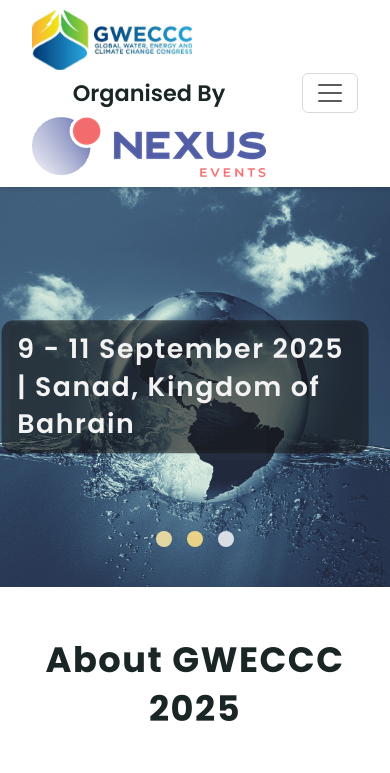
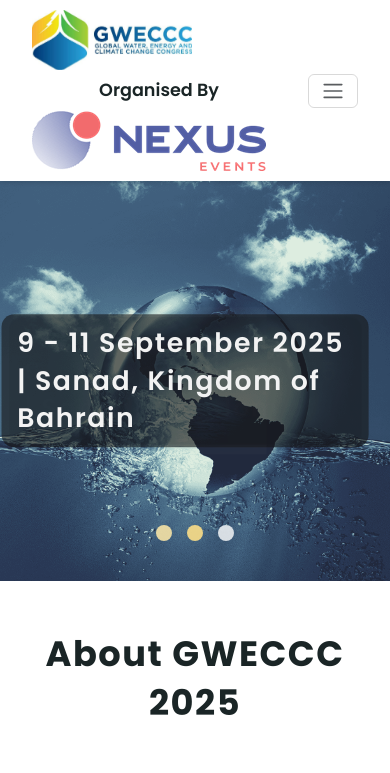
Before and after one commit to yashdotsharma/Event-Promotion-Website-for-GWECCC-2025, a plain HTML site: page index.html in a window 390 px wide. Shown: the top 773 px of the page. Drawn offline with nearby package versions, Linux system fonts and the light colour scheme.

Commit message:
Update styles.css

```diff
--- a/styles.css
+++ b/styles.css
@@ -21,11 +21,24 @@ header {
 }
 
 .navbar {
-    padding: 15px 0;
+    padding: 5px 0;
 }
 
-.logo, .partner-logo {
+.logos{
+    display: flex;
+}
+
+.logo {
+    height: 120px;
+    width: fit-content;
+    margin-right: 20px;
+    transition: transform 0.3s ease;
+}
+
+.partner-logo {
     height: 80px;
+    width: fit-content;
+    margin-right: 20px;
     transition: transform 0.3s ease;
 }
 
@@ -34,15 +47,15 @@ header {
 }
 
 .organised-by {
-    font-size: 1.6rem;
+    font-size: 25px;
     font-weight: 600;
     color: #1A2526;
-    margin-right: 20px;
+    /* margin-left: 20px; */
 }
 
 .nav-link {
     font-weight: 500;
-    font-size: 1.1rem;
+    font-size: 1.4rem;
     color: #1A2526 !important;
     text-transform: uppercase;
     letter-spacing: 1.5px;
@@ -456,7 +469,7 @@ header {
     }
 
     .organised-by {
-        font-size: 1.4rem;
+        font-size: 1.1rem;
         margin: 10px 0;
     }
 
@@ -541,6 +554,29 @@ header {
 }
 
 @media (max-width: 480px) {
+    .navbar-toggler{
+        font-size: 1rem;
+        display: flex;
+        justify-content: right;
+        align-items: right;
+    }
+
+    .logos{
+        display: inline;
+    }
+
+    /* .logo{
+        height: 60px;
+    }
+
+    .partner-logo{
+        height: 40px;
+    }
+
+    .organised-by{
+        font-size: 14px;
+    } */
+
     .banner {
         height: 400px;
     }
```
